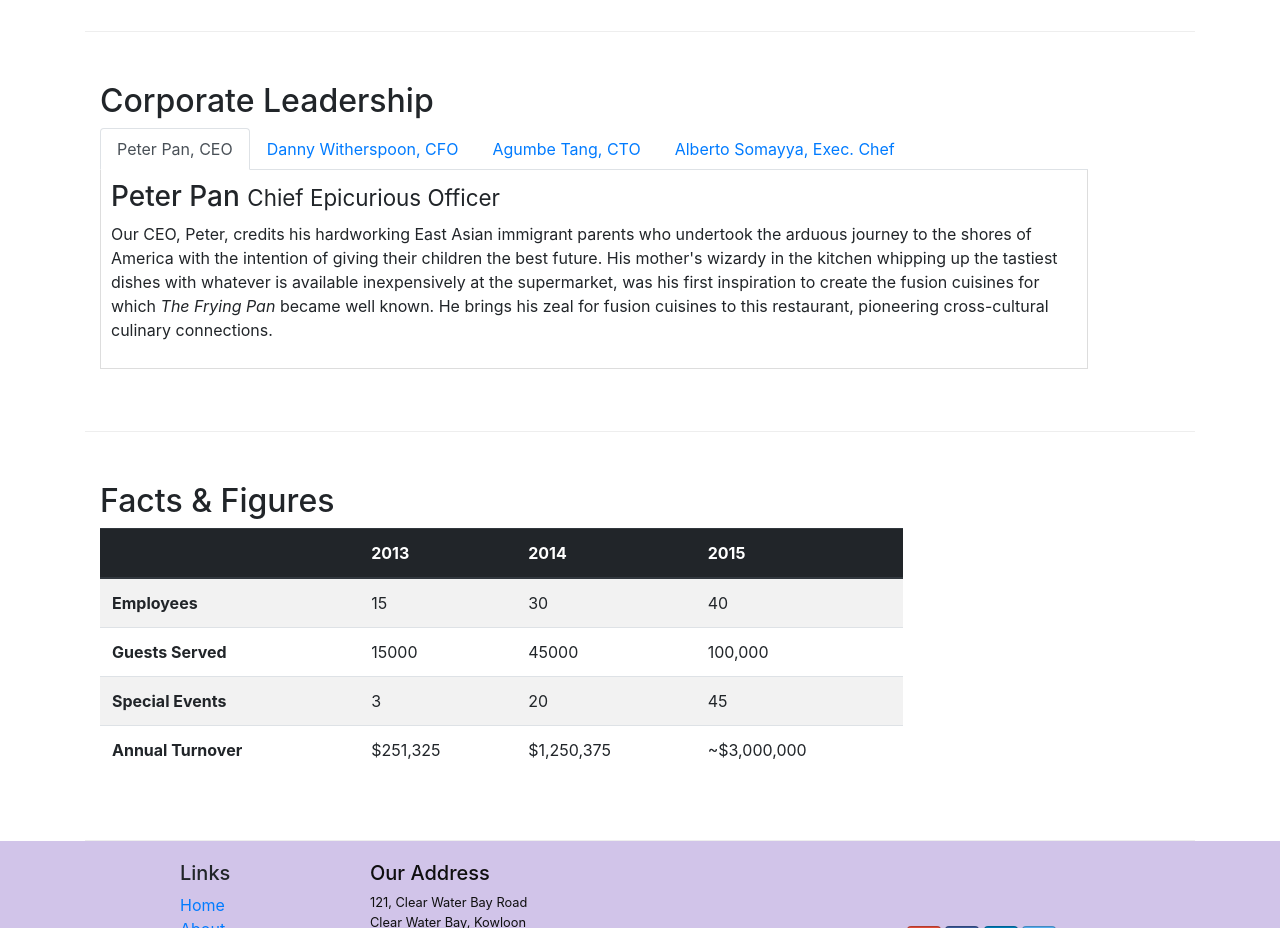
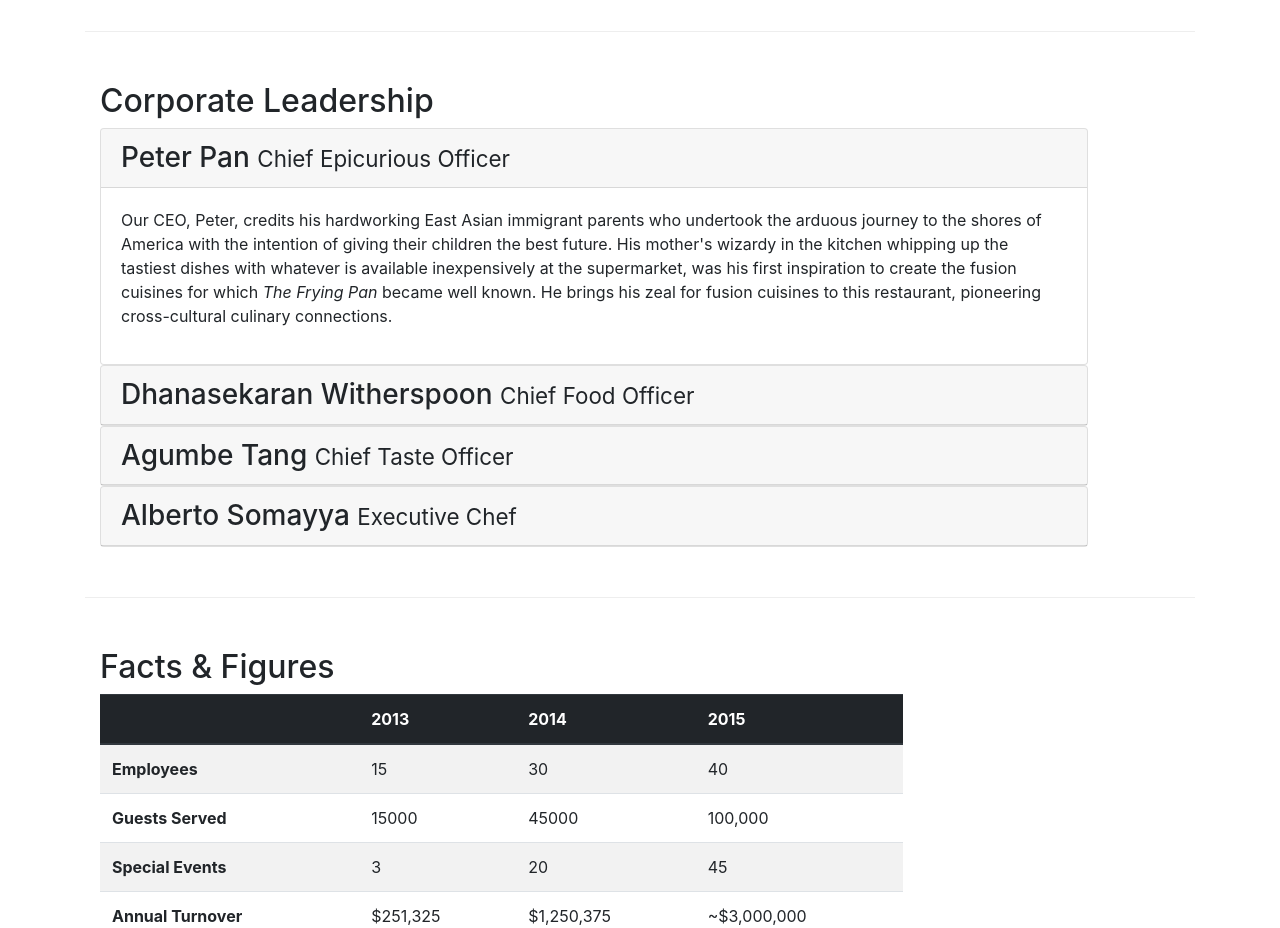
Before and after one commit to Suhana2268/Project-Restuarant-confusion, a website: page aboutus.html in a window 1280 px wide. Shown: the part 940-1868 px from the top of the page. Drawn offline with nearby package versions, Linux system fonts and the light colour scheme.

Commit message:
Accordion commit

```diff
--- a/aboutus.html
+++ b/aboutus.html
@@ -8,7 +8,7 @@
     <meta http-equiv="x-ua-compatible" content="ie=edge">
     <script src="https://ajax.googleapis.com/ajax/libs/jquery/3.5.1/jquery.min.js"></script>
     <script src="https://cdnjs.cloudflare.com/ajax/libs/popper.js/1.16.0/umd/popper.min.js"></script>
-    <script src="https://maxcdn.bootstrapcdn.com/bootstrap/4.5.0/js/bootstrap.min.js"></script>
+<script src="https://maxcdn.bootstrapcdn.com/bootstrap/4.5.0/js/bootstrap.min.js"></script>
     <!-- Bootstrap CSS -->
     <link rel="stylesheet" href="node_modules/bootstrap/dist/css/bootstrap.min.css">
     <link rel = "stylesheet" href = "node_modules/font-awesome/css/font-awesome.min.css">
@@ -105,7 +105,7 @@
         <div class = "row row-content">
             <div class = "col-12 col-sm-6 col-md-11">
                 <h2>Corporate Leadership</h2>
-                <ul class="nav nav-tabs">
+             <!--   <ul class="nav nav-tabs">
                     <li class="nav-item">
                         <a class="nav-link active" href="#peter"
                             role="tab" data-toggle="tab">Peter Pan, CEO</a>
@@ -122,26 +122,69 @@
                         <a class="nav-link" href="#alberto" role="tab"
                             data-toggle="tab">Alberto Somayya, Exec. Chef</a>
                     </li>
-                </ul>
+                </ul>-->
 
 
-                <div class="tab-content">
-                    <div class="tab-pane fade show active" role="tabpanel" id="peter">
-                        <h3>Peter Pan <small>Chief Epicurious Officer</small></h3>
-                        <p class = "d-none d-sm-block">Our CEO, Peter, credits his hardworking East Asian immigrant parents who undertook the arduous journey to the shores of America with the intention of giving their children the best future. His mother's wizardy in the kitchen whipping up the tastiest dishes with whatever is available inexpensively at the supermarket, was his first inspiration to create the fusion cuisines for which <em>The Frying Pan</em> became well known. He brings his zeal for fusion cuisines to this restaurant, pioneering cross-cultural culinary connections.</p>
+
+                <div id="accordion">
+                    <div class = "card">
+                        <div class = "card-header" role = "tab" id = "peterheader">
+                            <h3 class = "mb-0">
+                                <a data-toggle = "collapse" data-target = "#peter">Peter Pan <small>Chief Epicurious Officer</small>
+                                </a>
+                            </h3>
+                        </div>
+                        <div class="collapse show" role="tabpanel" id="peter" data-parent = "#accordion">
+                            <div class = "card-body">
+                                <p class = "d-none d-sm-block">Our CEO, Peter, credits his hardworking East Asian immigrant parents who undertook the arduous journey to the shores of America with the intention of giving their children the best future. His mother's wizardy in the kitchen whipping up the tastiest dishes with whatever is available inexpensively at the supermarket, was his first inspiration to create the fusion cuisines for which <em>The Frying Pan</em> became well known. He brings his zeal for fusion cuisines to this restaurant, pioneering cross-cultural culinary connections.</p>
+                            </div>
+                        </div>
                     </div>
-                    <div class = "tab-pane fade" role = "tabpanel" id = "danny">
-                        <h3>Dhanasekaran Witherspoon <small>Chief Food Officer</small></h3>
-                        <p class = "d-none d-sm-block">Our CFO, Danny, as he is affectionately referred to by his colleagues, comes from a long established family tradition in farming and produce. His experiences growing up on a farm in the Australian outback gave him great appreciation for varieties of food sources. As he puts it in his own words, <em>Everything that runs, wins, and everything that stays, pays!</em></p>
+                    <div class = "card">
+                        <div class = "card-header" role = "tab" id = "dannyheader">
+                            <h3 class = "mb-0">
+                                <a class = "collapsed" data-toggle = "collapse" data-target = "#danny">
+                                        Dhanasekaran Witherspoon <small>Chief Food Officer</small>
+                                </a>
+                            </h3>
+                        </div>
+                        <div class = "collapse" id = "danny" data-parent="#accordion">
+                            <div class = "card-body">
+                                <p class = "d-none d-sm-block">Our CFO, Danny, as he is affectionately referred to by his colleagues, comes from a long established family tradition in farming and produce. His experiences growing up on a farm in the Australian outback gave him great appreciation for varieties of food sources. As he puts it in his own words, <em>Everything that runs, wins, and everything that stays, pays!</em></p>
+
+                            </div>
+                        </div>
                     </div>
-                    <div role = "tabpanel" class = "tab-pane fade" id = "agumbe">
-                        <h3>Agumbe Tang <small>Chief Taste Officer</small></h3>
-                        <p class = "d-none d-sm-block">Blessed with the most discerning gustatory sense, Agumbe, our CTO, personally ensures that every dish that we serve meets his exacting tastes. Our chefs dread the tongue lashing that ensues if their dish does not meet his exacting standards. He lives by his motto, <em>You click only if you survive my lick.</em></p>
+                    <div class = "card">
+                        <div class = "card-header" role = "tab" id = "agumbeheader">
+                            <h3 class = "mb-0">
+                                <a class = "collapsed" data-toggle = "collapse" data-target = "#agumbe">
+                                        Agumbe Tang <small>Chief Taste Officer</small>
+                                </a>
+                            </h3>
+                        </div>
+                        <div class = "collapse" id = "agumbe" data-parent = "#accordion">
+                            <div class = "card-body">
+                                <p class = "d-none d-sm-block">Blessed with the most discerning gustatory sense, Agumbe, our CTO, personally ensures that every dish that we serve meets his exacting tastes. Our chefs dread the tongue lashing that ensues if their dish does not meet his exacting standards. He lives by his motto, <em>You click only if you survive my lick.</em></p>
+                            </div>
+                        </div>
                     </div>
-                    <div role = "tabpanel" class = "tab-pane fade" id = "alberto">
-                        <h3>Alberto Somayya <small>Executive Chef</small></h3>
-                        <p class = "d-none d-sm-block">Award winning three-star Michelin chef with wide International experience having worked closely with whos-who in the culinary world, he specializes in creating mouthwatering Indo-Italian fusion experiences. He says, <em>Put together the cuisines from the two craziest cultures, and you get a winning hit! Amma Mia!</em></p>
+                    <div class = "card">
+                        <div class = "card-header" role = "tab" id = "albertoheader">
+                            <h3 class = "mb-0">
+                                <a class = "collapsed" data-toggle = "collapse" data-target = "#alberto">
+                                    Alberto Somayya <small>Executive Chef</small>
+                                </a>
+                            </h3>
+                        </div>
+                        <div class = "collapse" id = "alberto" data-parent = "#accordion">
+                            <div class = "card-body">
+                                <p class = "d-none d-sm-block">Award winning three-star Michelin chef with wide International experience having worked closely with whos-who in the culinary world, he specializes in creating mouthwatering Indo-Italian fusion experiences. He says, <em>Put together the cuisines from the two craziest cultures, and you get a winning hit! Amma Mia!</em></p>
+
+                            </div>
+                        </div>
                     </div>
+
                 </div>
             </div>
        </div>
```
